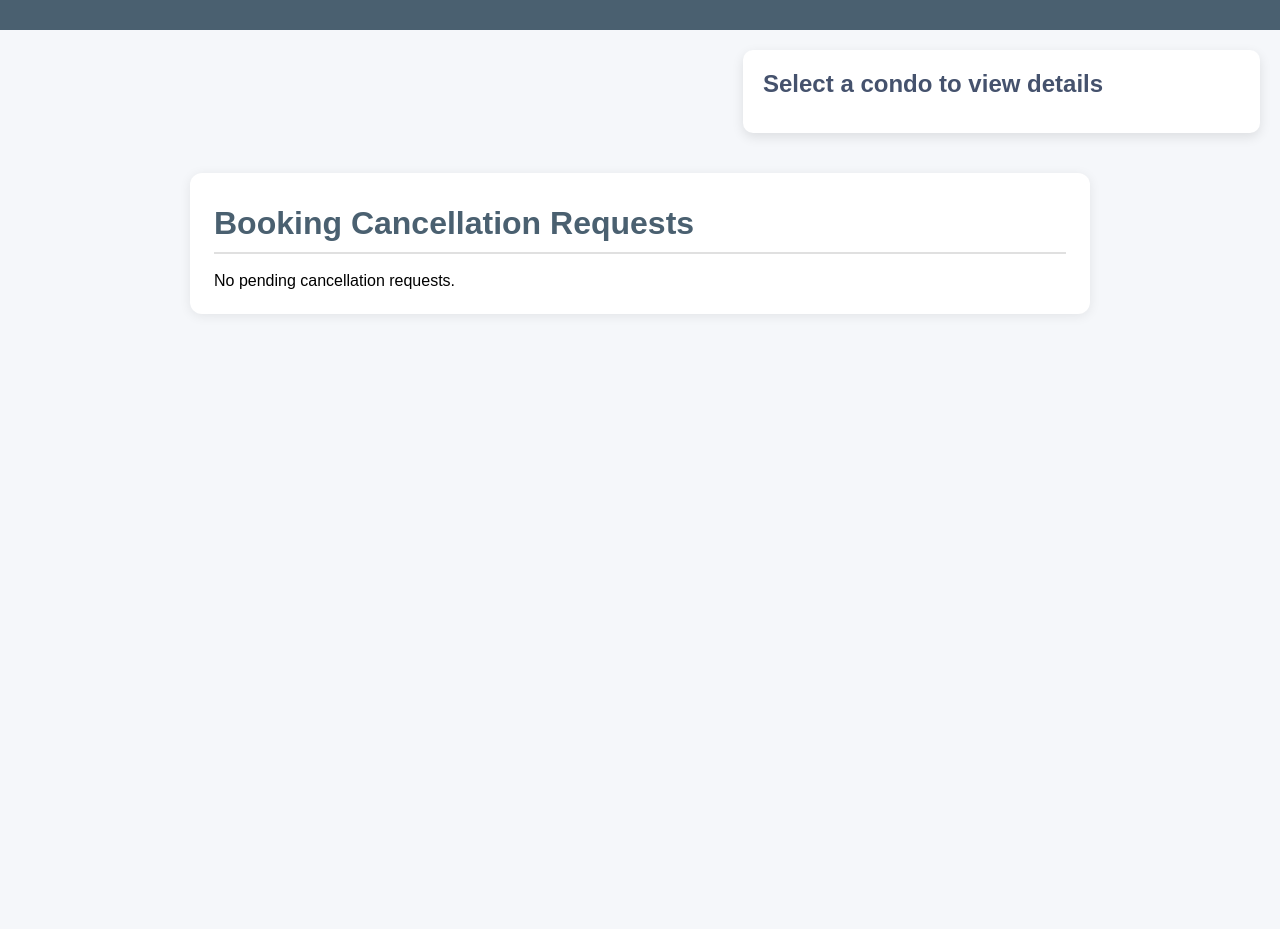
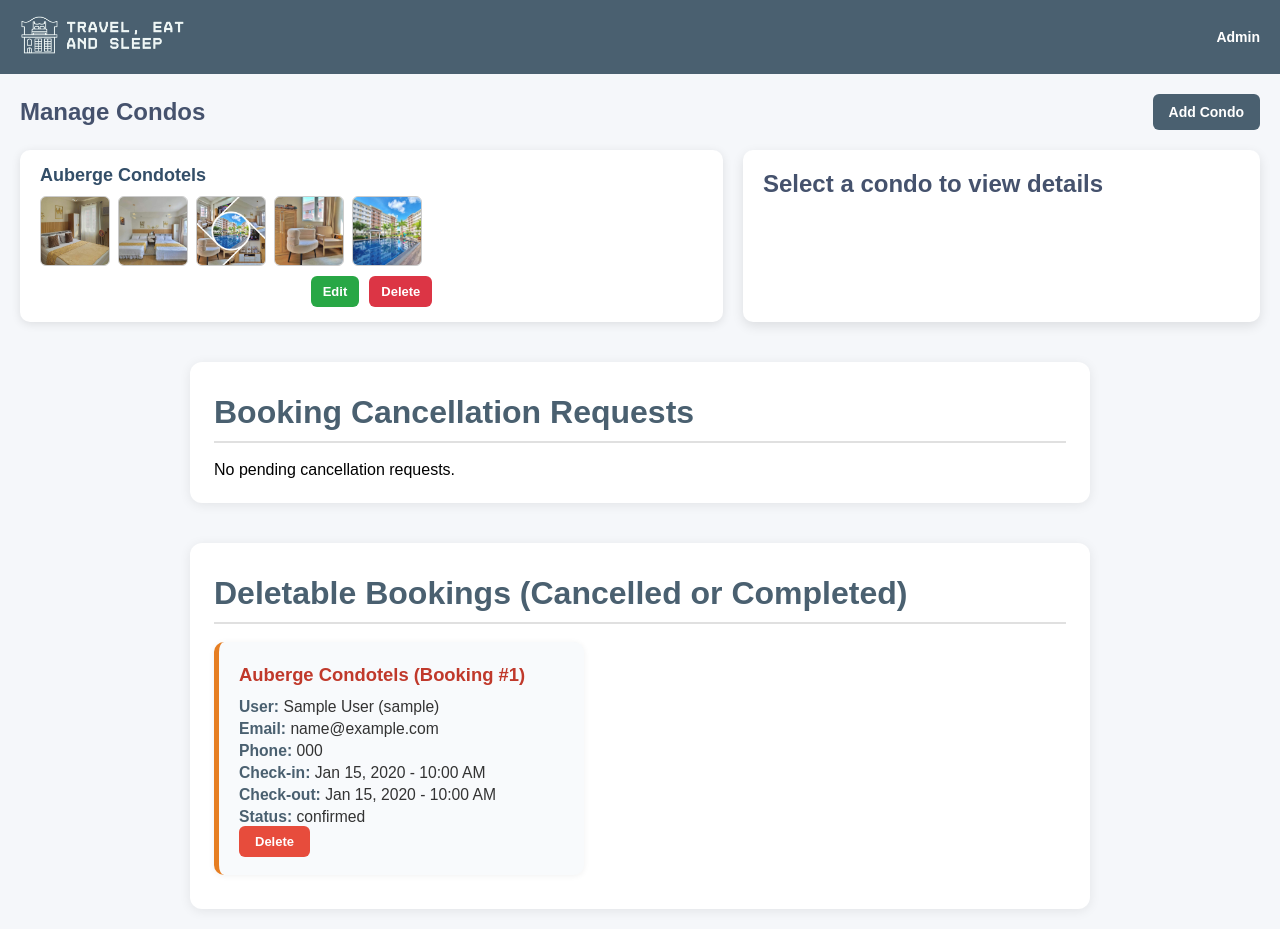
Before and after one commit to lornatividad15/Airbnb_system, a PHP site: page /admin_page.php in a window 1280 px wide. Before the commit the page ends 289 px from the top, so only its background shows below. Run offline with PHP 8.4, Linux system fonts and the light colour scheme; data comes from the database, SQL or seed files in the repository; tables that the repository leaves empty hold one stand-in row (values such as "Sample post").

Commit message:
Add files via upload

```diff
--- a/Air BNB Booking System/admin_page.php
+++ b/Air BNB Booking System/admin_page.php
@@ -1,5 +1,4 @@
 <?php
-//FOR ADMIN PAGE
 include 'config.php';
 
 $condo_sql = "SELECT * FROM condos";
@@ -20,16 +19,54 @@ $condo_result = $conn->query($condo_sql);
 <header>
   <div class="header-inner">
     <a href="Main Page.php" class="logo">
+      <img src="Images/logo-light-transparent.png" alt="Logo" />
     </a>
 
     <div class="admin-menu">
+      <div class="dropdown-wrapper">
+        <span class="dropdown-toggle" onclick="toggleDropdown()">Admin</span>
+        <div class="dropdown" id="adminDropdown">
+          <a href="admin_profile.php">View Profile</a>
+          <a href="logout.php">Logout</a>
+        </div>
+      </div>
     </div>
   </div>
 </header>
 
 <main>
+  <div class="top-bar">
+    <h1>Manage Condos</h1>
+    <a href="add_condo.php" class="add-btn">Add Condo</a>
+  </div>
+
   <div class="main-flex-container">
     <div class="condo-list">
+      <?php if ($condo_result && $condo_result->num_rows > 0): ?>
+        <?php while ($condo = $condo_result->fetch_assoc()): ?>
+          <div class="condo-card" onclick="loadCondoDetails(<?= $condo['id'] ?>)">
+            <h3><?= htmlspecialchars($condo['name']) ?></h3>
+            <div class="thumbnail-container">
+              <?php
+              $image_sql = "SELECT image_path FROM condo_images WHERE condo_id = ?";
+              $img_stmt = $conn->prepare($image_sql);
+              $img_stmt->bind_param("i", $condo['id']);
+              $img_stmt->execute();
+              $img_result = $img_stmt->get_result();
+              while ($img = $img_result->fetch_assoc()):
+              ?>
+                <img src="Images/<?= htmlspecialchars($img['image_path']) ?>" class="thumbnail" alt="Condo Image" />
+              <?php endwhile; $img_stmt->close(); ?>
+            </div>
+            <div class="card-buttons">
+              <a href="edit_condo.php?id=<?= $condo['id'] ?>" class="edit-btn">Edit</a>
+              <a href="#" class="delete-btn open-delete-condo-modal" data-condo-id="<?= $condo['id'] ?>">Delete</a>
+            </div>
+          </div>
+        <?php endwhile; ?>
+      <?php else: ?>
+        <p>No condos found.</p>
+      <?php endif; ?>
     </div>
 
     <div class="condo-details" id="condoDetails">
@@ -41,7 +78,6 @@ $condo_result = $conn->query($condo_sql);
     <h2>Booking Cancellation Requests</h2>
     <div class="admin-bookings-list">
       <?php
-      //FOR BOOKING CANCELLATION REQUESTS
       $pendingSql = "SELECT b.*, u.username, u.email, u.firstname, u.lastname, u.phone_number, c.name AS condo_name FROM bookings b JOIN users u ON b.user_id = u.id JOIN condos c ON b.condo_id = c.id WHERE b.status = 'pending_cancel' ORDER BY b.checkin DESC";
       $pendingResult = $conn->query($pendingSql);
       if ($pendingResult && $pendingResult->num_rows > 0):
@@ -72,12 +108,68 @@ $condo_result = $conn->query($condo_sql);
       <?php endif; ?>
     </div>
   </div>
+
+  <div class="admin-bookings-section">
+    <h2>Deletable Bookings (Cancelled or Completed)</h2>
+    <div class="admin-bookings-list">
+      <?php
+      $now = date('Y-m-d H:i:s');
+      $deletableSql = "SELECT b.*, u.username, u.email, u.firstname, u.lastname, u.phone_number, c.name AS condo_name FROM bookings b JOIN users u ON b.user_id = u.id JOIN condos c ON b.condo_id = c.id WHERE (b.status = 'cancelled' OR b.checkout < '$now') ORDER BY b.checkin DESC";
+      $deletableResult = $conn->query($deletableSql);
+      if ($deletableResult && $deletableResult->num_rows > 0):
+        while ($row = $deletableResult->fetch_assoc()):
+      ?>
+        <div class="admin-booking-card">
+          <h4><?= htmlspecialchars($row['condo_name']) ?> (Booking #<?= $row['id'] ?>)</h4>
+          <p><strong>User:</strong> <?= htmlspecialchars($row['firstname'] . ' ' . $row['lastname']) ?> (<?= htmlspecialchars($row['username']) ?>)</p>
+          <p><strong>Email:</strong> <?= htmlspecialchars($row['email']) ?></p>
+          <p><strong>Phone:</strong> <?= htmlspecialchars($row['phone_number']) ?></p>
+          <p><strong>Check-in:</strong> <?= date('M d, Y - h:i A', strtotime($row['checkin'])) ?></p>
+          <p><strong>Check-out:</strong> <?= date('M d, Y - h:i A', strtotime($row['checkout'])) ?></p>
+          <p><strong>Status:</strong> <?= htmlspecialchars($row['status']) ?></p>
+          <form method="POST" action="delete_from_db.php" class="admin-delete-form" style="display:inline-block;">
+            <input type="hidden" name="booking_id" value="<?= $row['id'] ?>">
+            <button type="button" class="delete-btn admin-delete-modal-btn">Delete</button>
+          </form>
+        </div>
+      <?php endwhile; else: ?>
+        <p>No deletable bookings found.</p>
+      <?php endif; ?>
+    </div>
+  </div>
+
+  <!-- Admin Delete Modal -->
+  <div id="adminDeleteModal">
+    <div class="modal-box">
+      <p>Are you sure you want to permanently delete this booking?</p>
+      <div class="modal-btns">
+        <form id="adminDeleteForm" method="POST" action="delete_from_db.php" style="display:inline;">
+          <input type="hidden" name="booking_id" id="adminDeleteBookingId" value="">
+          <button type="submit" class="confirm">Delete</button>
+        </form>
+        <button type="button" class="cancel" id="adminDeleteCancelBtn">Cancel</button>
+      </div>
+    </div>
+  </div>
+
+  <!-- Delete Condo Modal -->
+  <div id="deleteCondoModal" class="modal-overlay">
+    <div class="modal-box">
+      <p>Are you sure you want to permanently delete this condo?</p>
+      <div style="margin-top: 20px; display: flex; gap: 16px; justify-content: center;">
+        <form id="deleteCondoForm" method="GET" action="delete_condo.php" style="display:inline;">
+          <input type="hidden" name="id" id="deleteCondoId" value="">
+          <button type="submit" class="confirm-btn">Delete</button>
+        </form>
+        <button type="button" class="cancel-btn" id="cancelDeleteCondoBtn">Cancel</button>
+      </div>
+      <span class="close-btn" id="closeDeleteCondoModal">&times;</span>
+    </div>
+  </div>
 </main>
 
 <script>
-//FOR ADMIN PAGE SCRIPTS
   function loadCondoDetails(condoId) {
-  //FOR LOAD CONDO DETAILS
     fetch(`get_condo_details.php?id=${condoId}`)
       .then(response => response.text())
       .then(html => {
@@ -86,12 +178,10 @@ function loadCondoDetails(condoId) {
   }
 
   function toggleDropdown() {
-  //FOR ADMIN DROPDOWN TOGGLE
     document.getElementById("adminDropdown").classList.toggle("show");
   }
 
   window.onclick = function(event) {
-  //FOR DROPDOWN CLOSE OUTSIDE
     if (!event.target.matches('.dropdown-toggle')) {
       const dropdowns = document.getElementsByClassName("dropdown");
       for (let i = 0; i < dropdowns.length; i++) {
@@ -100,7 +190,6 @@ window.onclick = function(event) {
     }
   }
 
-//FOR ADMIN DELETE MODAL BUTTONS
   // Admin delete modal script
   document.querySelectorAll('.admin-delete-modal-btn').forEach(button => {
     button.addEventListener('click', function() {
```
Lines whose indentation alone changed are shown as unchanged.
